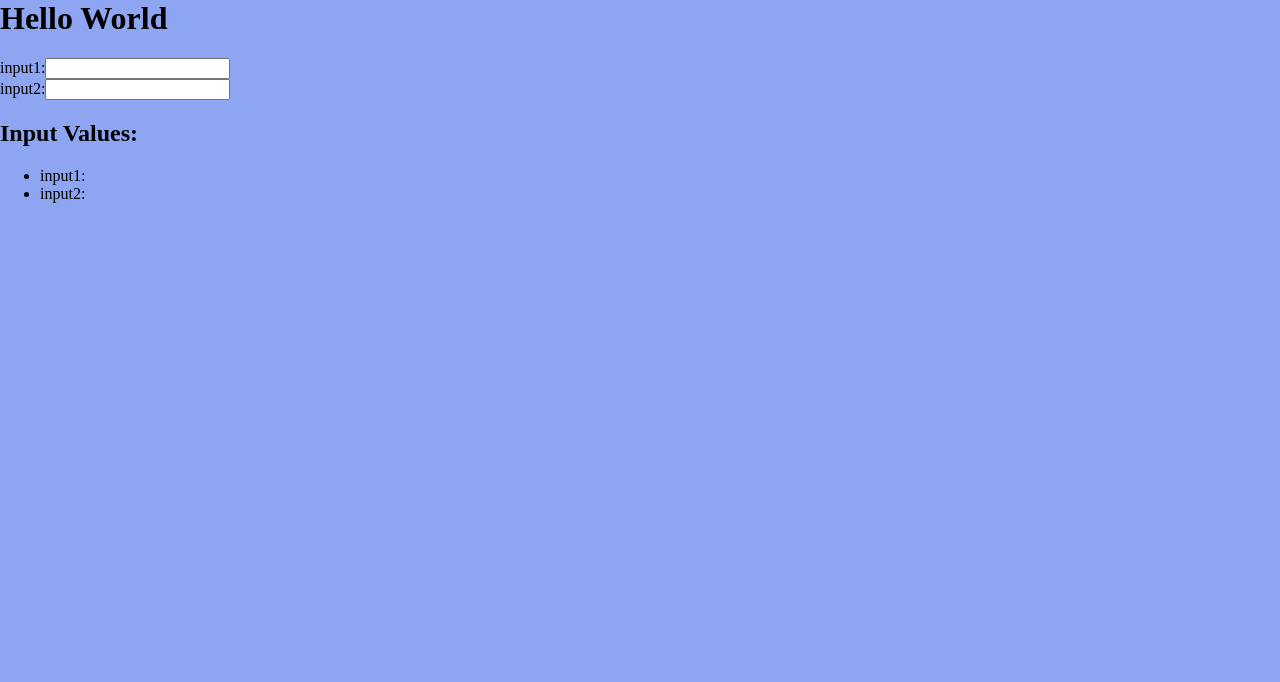
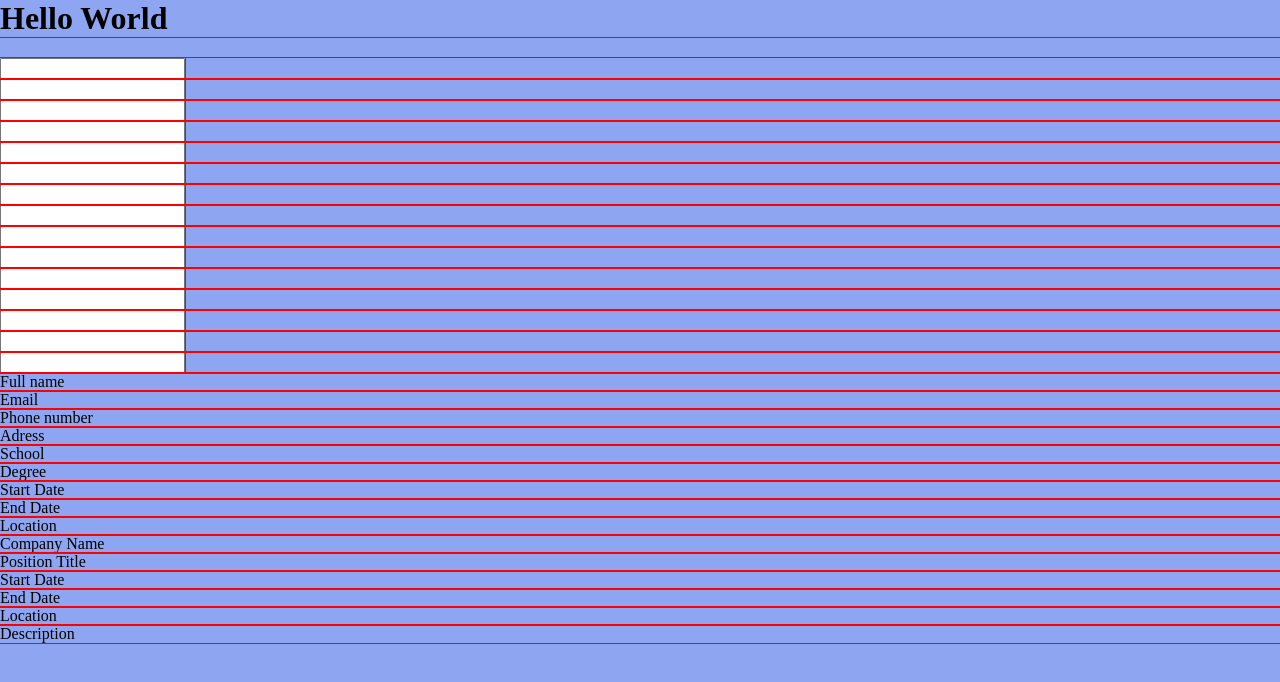
Before and after one commit to szymon-kowal/TOP-CV, a React app: page / in a window 1280 px wide. Shown: the top 682 px of the page. Built offline with nearby package versions, Linux system fonts and the light colour scheme.

Commit message:
Added 2 more input modules

```diff
--- a/src/client/App.tsx
+++ b/src/client/App.tsx
@@ -1,35 +1,85 @@
 import React, { useState } from "react";
 import "./assets/styles/styles.css";
-import InputForm from "./assets/components/inputForm";
+import PersonalDetails from "./assets/components/personalDetails";
+import EducationDetails from "./assets/components/educationDetails";
+import ExperienceDetails from "./assets/components/experienceDetails";
 import DisplayVal from "./assets/components/displayForm";
+import type {
+  DataObject,
+  EducationData,
+  ExperienceData,
+} from "./assets/components/interfaces";
 
 const App: React.FC = () => {
-  const [inputValues, setInputValues] = useState<Record<string, string>>({
+  const [data, setData] = useState<DataObject>({
     input1: "",
     input2: "",
+    input3: "",
+    input4: "",
+    names: ["Full name", "Email", "Phone number", "Adress"],
   });
 
-  function handleChange(fieldname: string, value: string): void {
-    setInputValues((prevVal) => ({
-      ...prevVal,
-      [fieldname]: value,
+  const [educationData, setEducationData] = useState<EducationData>({
+    input1: "",
+    input2: "",
+    input3: "",
+    input4: "",
+    input5: "",
+    names: ["School", "Degree", "Start Date", "End Date", "Location"],
+  });
+
+  const [experienceData, setExperienceData] = useState<ExperienceData>({
+    input1: "",
+    input2: "",
+    input3: "",
+    input4: "",
+    input5: "",
+    input6: "",
+    names: [
+      "Company Name",
+      "Position Title",
+      "Start Date",
+      "End Date",
+      "Location",
+      "Description",
+    ],
+  });
+  function handleSetData(key: string, value: string): void {
+    setData((prevData) => ({
+      ...prevData,
+      [key]: value,
+    }));
+  }
+
+  function handleSetEducationData(key: string, value: string): void {
+    setEducationData((prevData) => ({
+      ...prevData,
+      [key]: value,
+    }));
+  }
+
+  function handleSetExperienceData(key: string, value: string): void {
+    setExperienceData((prevData) => ({
+      ...prevData,
+      [key]: value,
     }));
   }
 
   return (
     <>
       <h1>Hello World</h1>
-      <InputForm
-        fieldName="input1"
-        value={inputValues.input1}
-        onChange={handleChange}
+      <PersonalDetails data={data} onChange={handleSetData} />
+      <EducationDetails
+        data={educationData}
+        onChange={handleSetEducationData}
       />
-      <InputForm
-        fieldName="input2"
-        value={inputValues.input2}
-        onChange={handleChange}
+      <ExperienceDetails
+        data={experienceData}
+        onChange={handleSetExperienceData}
       />
-      <DisplayVal inputValues={inputValues} />
+      <DisplayVal data={data} />
+      <DisplayVal data={educationData} />
+      <DisplayVal data={experienceData} />
     </>
   );
 };
--- a/src/client/assets/components/displayForm.tsx
+++ b/src/client/assets/components/displayForm.tsx
@@ -1,20 +1,21 @@
 import React from "react";
+import type { DisplayProps } from "./interfaces";
 
-interface DisplayValues {
-  inputValues: Record<string, string>;
-}
+const DisplayVal: React.FC<DisplayProps> = ({ data }) => {
+  let i = 0;
 
-const DisplayVal: React.FC<DisplayValues> = ({ inputValues }) => {
+  const inputKeys = Object.entries(data).filter(([key]) =>
+    key.startsWith("input"),
+  );
+
   return (
-    <div className="displayForm">
-      <h2>Input Values:</h2>
-      <ul>
-        {Object.entries(inputValues).map(([fieldName, value]) => (
-          <li key={fieldName}>
-            {fieldName}: {value}
-          </li>
-        ))}
-      </ul>
+    <div className="outputContainer">
+      {inputKeys.map(([key, value]) => (
+        <div key={key}>
+          <div className="titleData">{data.names[i++]}</div>
+          {value}
+        </div>
+      ))}
     </div>
   );
 };
--- /dev/null
+++ b/src/client/assets/components/educationDetails.tsx
@@ -0,0 +1,56 @@
+// educationDetails.tsx
+import React from "react";
+import InputForm from "./inputForm";
+import type { EducationData } from "./interfaces";
+
+interface EducationDetailsProps {
+  data: EducationData;
+  onChange: (key: string, value: string) => void;
+}
+
+const EducationDetails: React.FC<EducationDetailsProps> = ({
+  data,
+  onChange,
+}) => {
+  return (
+    <>
+      <InputForm
+        fieldName="input1"
+        value={data.input1}
+        onChange={(key: string, value: string): void => {
+          onChange(key, value);
+        }}
+      />
+      <InputForm
+        fieldName="input2"
+        value={data.input2}
+        onChange={(key: string, value: string): void => {
+          onChange(key, value);
+        }}
+      />
+      <InputForm
+        fieldName="input3"
+        value={data.input3}
+        onChange={(key: string, value: string): void => {
+          onChange(key, value);
+        }}
+      />
+      <InputForm
+        fieldName="input4"
+        value={data.input4}
+        onChange={(key: string, value: string): void => {
+          onChange(key, value);
+        }}
+      />
+      <InputForm
+        fieldName="input5"
+        value={data.input5}
+        onChange={(key: string, value: string): void => {
+          onChange(key, value);
+        }}
+      />
+    </>
+  );
+};
+
+export default EducationDetails;
--- /dev/null
+++ b/src/client/assets/components/experienceDetails.tsx
@@ -0,0 +1,63 @@
+// PersonalDetails.tsx
+import React from "react";
+import InputForm from "./inputForm";
+import type { ExperienceData } from "./interfaces";
+
+interface ExperienceDetailsProps {
+  data: ExperienceData;
+  onChange: (key: string, value: string) => void;
+}
+
+const ExperienceDetails: React.FC<ExperienceDetailsProps> = ({
+  data,
+  onChange,
+}) => {
+  return (
+    <>
+      <InputForm
+        fieldName="input1"
+        value={data.input1}
+        onChange={(key: string, value: string): void => {
+          onChange(key, value);
+        }}
+      />
+      <InputForm
+        fieldName="input2"
+        value={data.input2}
+        onChange={(key: string, value: string): void => {
+          onChange(key, value);
+        }}
+      />
+      <InputForm
+        fieldName="input3"
+        value={data.input3}
+        onChange={(key: string, value: string): void => {
+          onChange(key, value);
+        }}
+      />
+      <InputForm
+        fieldName="input4"
+        value={data.input4}
+        onChange={(key: string, value: string): void => {
+          onChange(key, value);
+        }}
+      />
+      <InputForm
+        fieldName="input5"
+        value={data.input5}
+        onChange={(key: string, value: string): void => {
+          onChange(key, value);
+        }}
+      />
+      <InputForm
+        fieldName="input6"
+        value={data.input6}
+        onChange={(key: string, value: string): void => {
+          onChange(key, value);
+        }}
+      />
+    </>
+  );
+};
+
+export default ExperienceDetails;
--- a/src/client/assets/components/inputForm.tsx
+++ b/src/client/assets/components/inputForm.tsx
@@ -1,24 +1,16 @@
 import React from "react";
+import type { InputProps } from "./interfaces";
 
-interface InputFieldProps {
-  fieldName: string;
-  value: string;
-  onChange: (fieldname: string, value: string) => void;
-}
-
-const InputForm: React.FC<InputFieldProps> = ({
-  fieldName,
-  value,
-  onChange,
-}) => {
-  const handleChange = (event: React.ChangeEvent<HTMLInputElement>): void => {
-    onChange(fieldName, event.target.value);
-  };
-
+const InputForm: React.FC<InputProps> = ({ fieldName, value, onChange }) => {
   return (
     <div>
-      <label htmlFor={fieldName}>{fieldName}:</label>
-      <input type="text" id={fieldName} value={value} onChange={handleChange} />
+      <input
+        type="text"
+        value={value}
+        onChange={(e) => {
+          onChange(fieldName, e.target.value);
+        }}
+      />
     </div>
   );
 };
--- /dev/null
+++ b/src/client/assets/components/interfaces.ts
@@ -0,0 +1,26 @@
+export interface DataObject {
+  input1: string;
+  input2: string;
+  input3: string;
+  input4: string;
+  names: string[];
+}
+
+export interface InputProps {
+  fieldName: string;
+  value: string;
+  onChange: (key: string, value: string) => void;
+}
+
+export interface DisplayProps {
+  data: DataObject;
+}
+
+export interface EducationData extends DataObject {
+  input5: string;
+}
+
+export interface ExperienceData extends DataObject {
+  input5: string;
+  input6: string;
+}
--- /dev/null
+++ b/src/client/assets/components/personalDetails.tsx
@@ -0,0 +1,49 @@
+// PersonalDetails.tsx
+import React from "react";
+import InputForm from "./inputForm";
+import type { DataObject } from "./interfaces";
+
+interface PersonalDetailsProps {
+  data: DataObject;
+  onChange: (key: string, value: string) => void;
+}
+
+const PersonalDetails: React.FC<PersonalDetailsProps> = ({
+  data,
+  onChange,
+}) => {
+  return (
+    <>
+      <InputForm
+        fieldName="input1"
+        value={data.input1}
+        onChange={(key: string, value: string): void => {
+          onChange(key, value);
+        }}
+      />
+      <InputForm
+        fieldName="input2"
+        value={data.input2}
+        onChange={(key: string, value: string): void => {
+          onChange(key, value);
+        }}
+      />
+      <InputForm
+        fieldName="input3"
+        value={data.input3}
+        onChange={(key: string, value: string): void => {
+          onChange(key, value);
+        }}
+      />
+      <InputForm
+        fieldName="input4"
+        value={data.input4}
+        onChange={(key: string, value: string): void => {
+          onChange(key, value);
+        }}
+      />
+    </>
+  );
+};
+
+export default PersonalDetails;
--- a/src/client/assets/styles/styles.css
+++ b/src/client/assets/styles/styles.css
@@ -19,3 +19,7 @@ h1 {
 body {
   background-color: rgb(142, 165, 241);
 }
+
+* {
+  outline: solid 1px red;
+}
```
